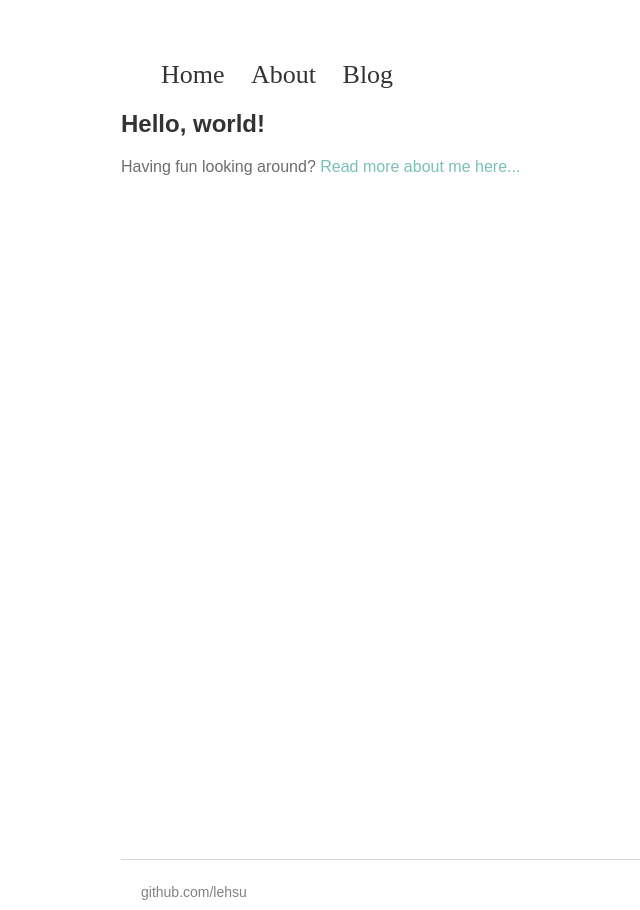
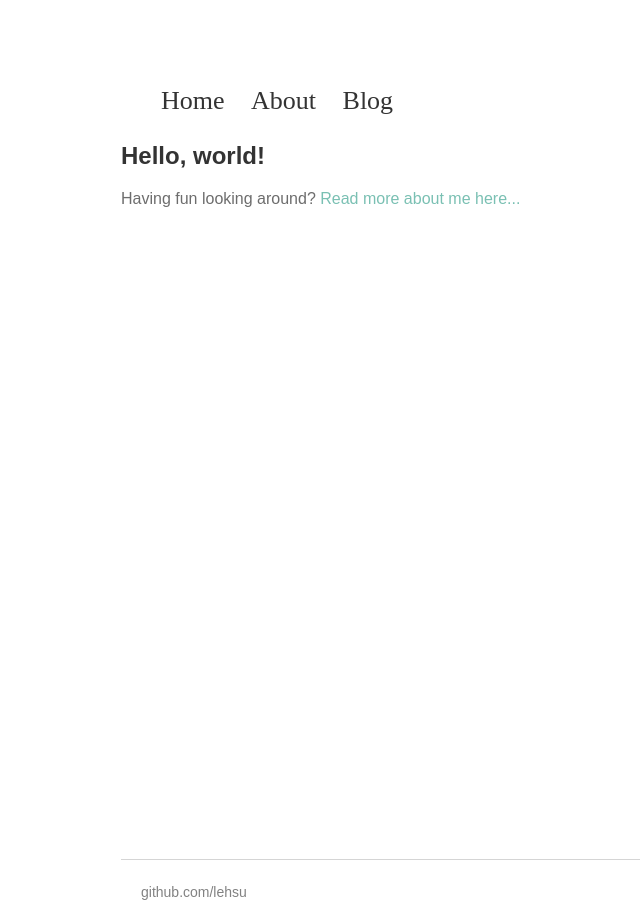
Before and after one commit to lehsu/lehsu.github.io, a Jekyll site: the page built from index.html, in a window 1280 px wide. Shown: the whole page, without its empty margins (71-711 px from the left). Built offline with Jekyll 4.4.1, drawn with Linux system fonts in a browser that asks for light colours.

Commit message:
move nav to header

```diff
--- a/_layouts/default.html
+++ b/_layouts/default.html
@@ -1,4 +1,5 @@
 <!DOCTYPE html>
+<head>
 <html lang="{{ site.lang | default: "en-US" }}">
   <!-- link to main stylesheet -->
 		<link rel="stylesheet" type="text/css" href="/assets/css/main.css">
@@ -9,9 +10,10 @@
 				<li><a href="/blog">Blog</a></li>
 			</ul>
 		</nav>
-		<head>
+</head>
 <body>
-	<div class="container">
+
+			<div class="container">
 
 			{{ content }}
 
--- a/assets/css/main.css
+++ b/assets/css/main.css
@@ -19,7 +19,7 @@
     font-size: 26px;
     list-style: none;
     color: #333;
-    display: inline;
+    align-self: left;
 
 }
 nav ul li, footer ul li {
```
